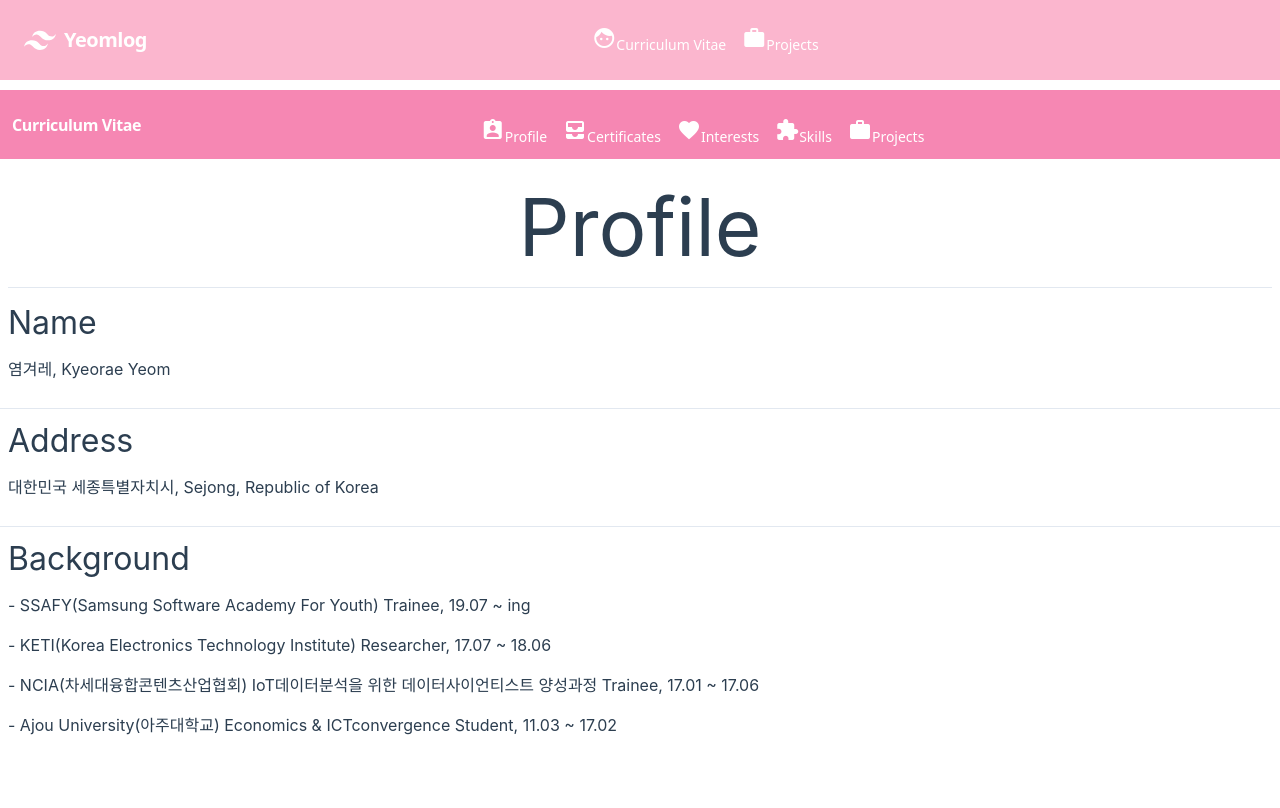
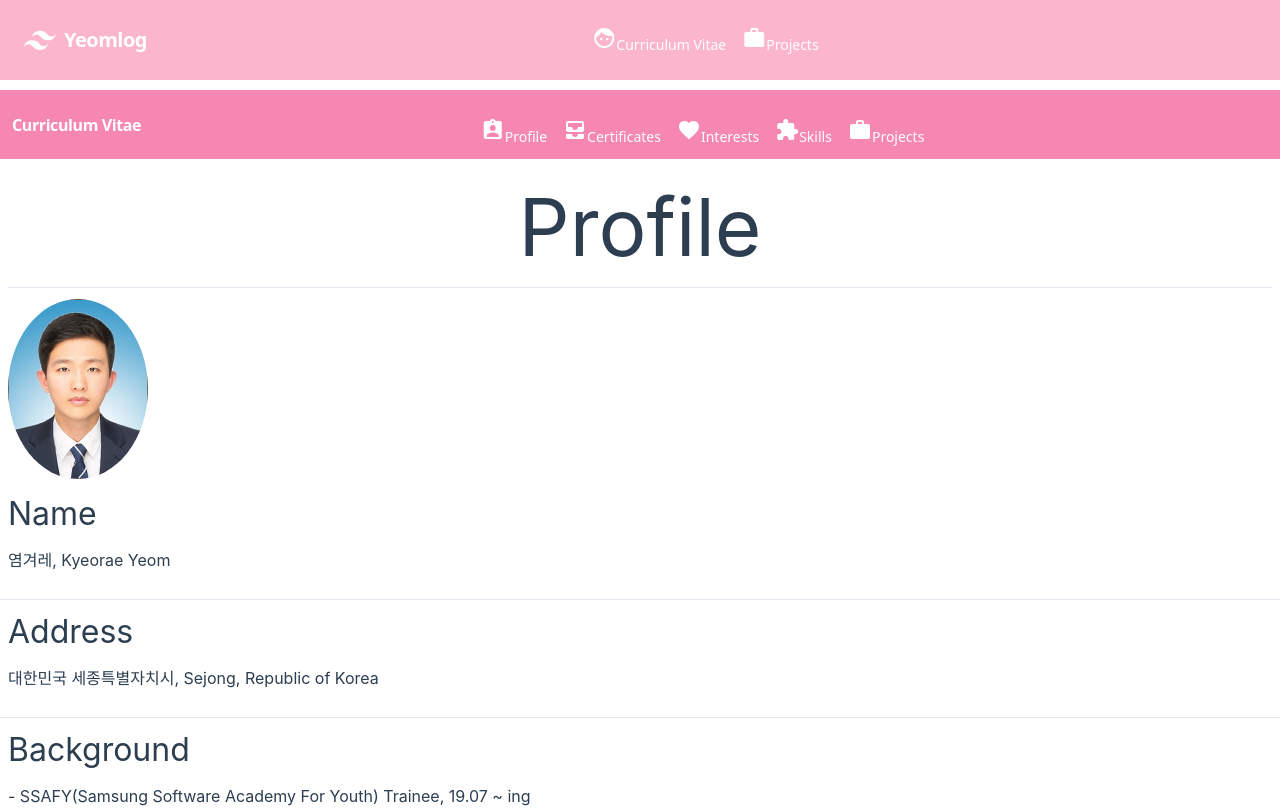
Before and after one commit to yeomkyeorae/yeomlog, a Vue app in the folder frontend/: page /cv/profile in a window 1280 px wide. Shown: the top 808 px of the page. Built offline with nearby package versions, Linux system fonts and the light colour scheme.

Commit message:
200318 | add profile photo

```diff
--- a/frontend/src/components/Cv/Profile.vue
+++ b/frontend/src/components/Cv/Profile.vue
@@ -5,6 +5,9 @@
 				<h1 class="h1">Profile</h1>
 				<hr>
 			</article>
+		</section>
+		<section class="section">
+			<img :src="require('../../assets/yeom.jpeg')" alt="" style="border-radius: 50%;">
 		</section>
 		<section class="section">
 			<article>
```
Also changed, not shown: frontend/src/assets/yeom.jpeg (added), frontend/src/assets/yeom.png (added).
